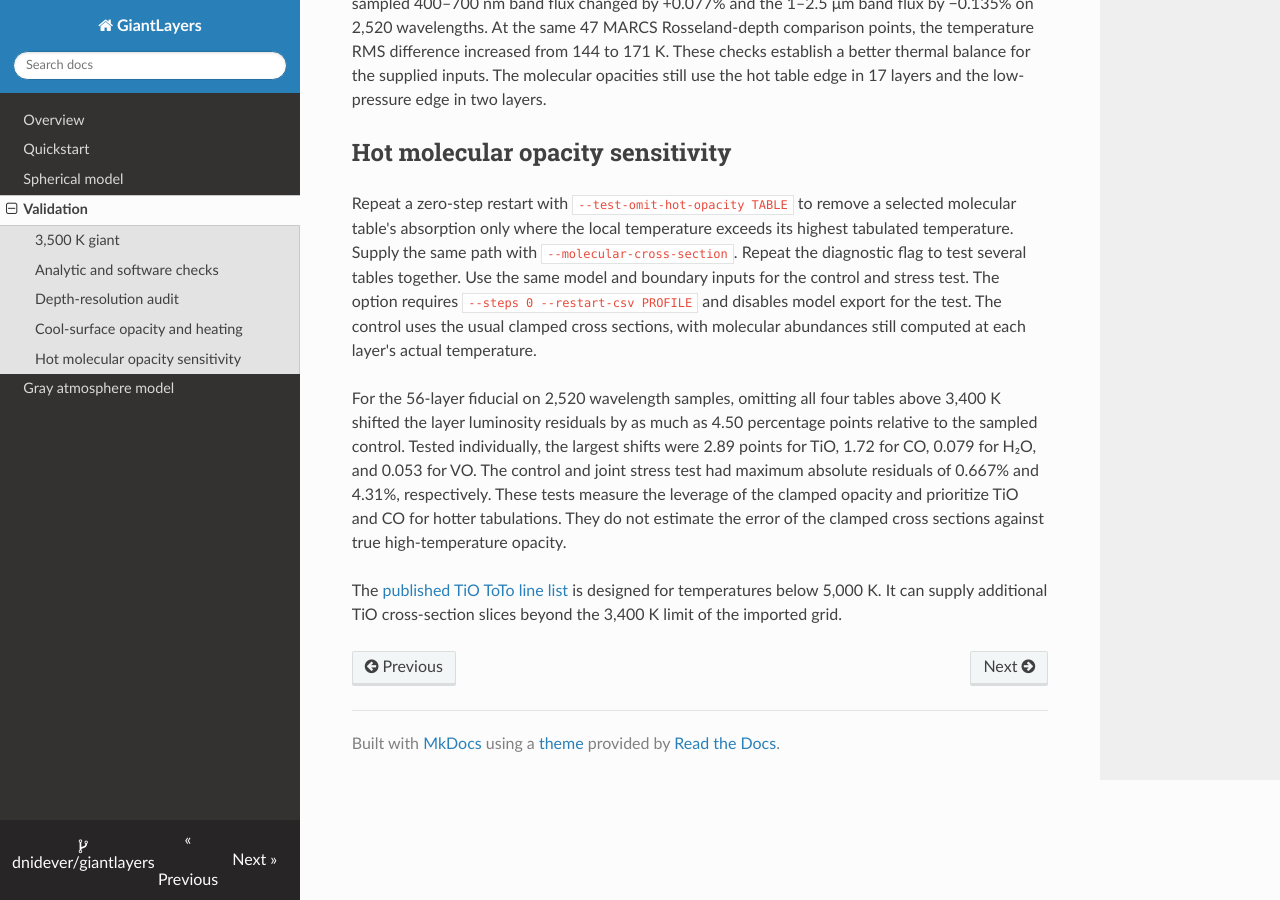
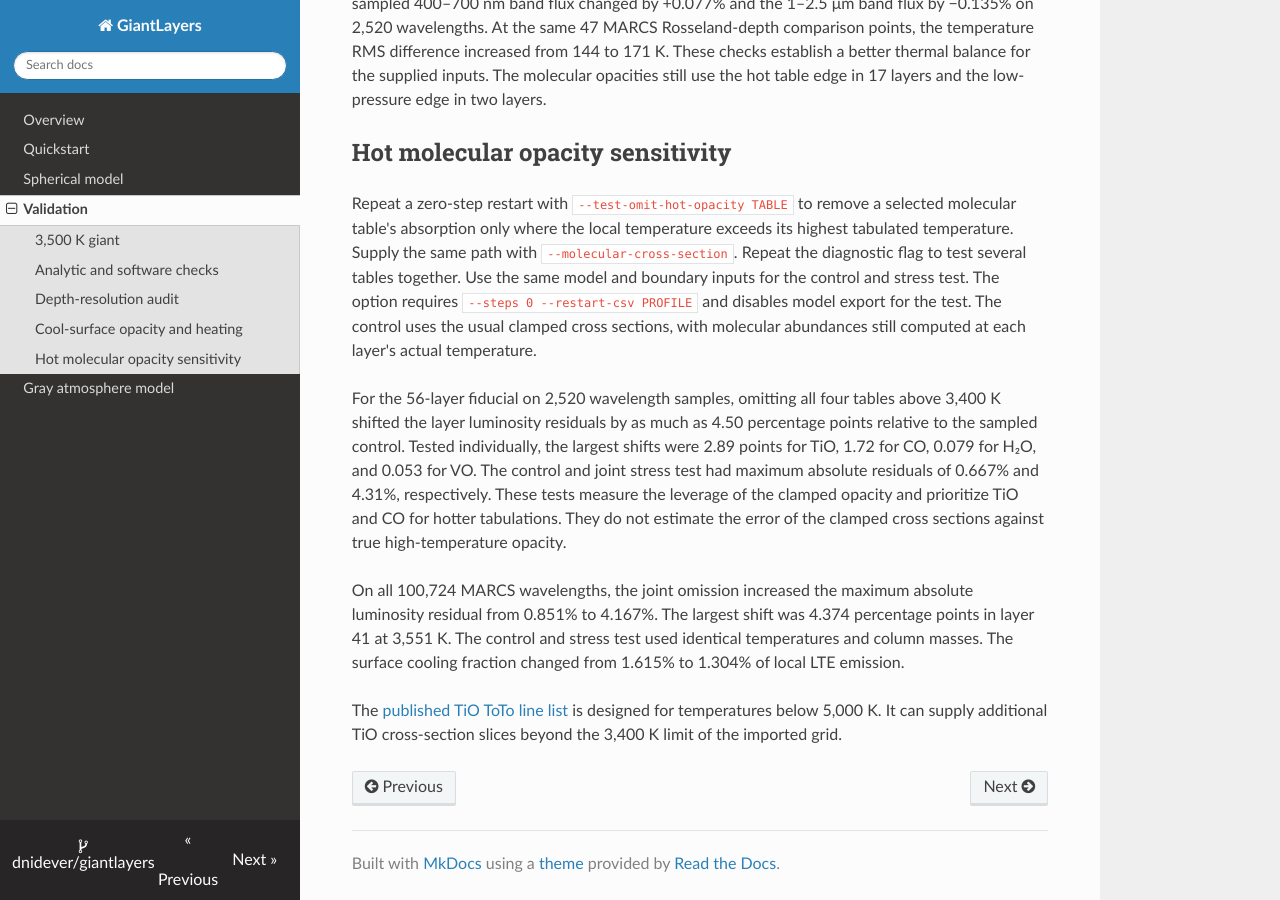
Before and after one commit to dnidever/giantlayers, an MkDocs documentation site: the page built from docs/validation.md, in a window 1280 px wide and 900 px high, scrolled down 5073 px. Built offline with MkDocs 1.6.1, drawn with Linux system fonts in a browser that asks for light colours; nearby versions of some CDN libraries.

Commit message:
Record full-grid hot opacity sensitivity for the fiducial giant

```diff
--- a/docs/validation.md
+++ b/docs/validation.md
@@ -95,4 +95,6 @@ Repeat a zero-step restart with `--test-omit-hot-opacity TABLE` to remove a sele
 
 For the 56-layer fiducial on 2,520 wavelength samples, omitting all four tables above 3,400 K shifted the layer luminosity residuals by as much as 4.50 percentage points relative to the sampled control. Tested individually, the largest shifts were 2.89 points for TiO, 1.72 for CO, 0.079 for H₂O, and 0.053 for VO. The control and joint stress test had maximum absolute residuals of 0.667% and 4.31%, respectively. These tests measure the leverage of the clamped opacity and prioritize TiO and CO for hotter tabulations. They do not estimate the error of the clamped cross sections against true high-temperature opacity.
 
+On all 100,724 MARCS wavelengths, the joint omission increased the maximum absolute luminosity residual from 0.851% to 4.167%. The largest shift was 4.374 percentage points in layer 41 at 3,551 K. The control and stress test used identical temperatures and column masses. The surface cooling fraction changed from 1.615% to 1.304% of local LTE emission.
+
 The [published TiO ToTo line list](https://doi.org/10.1093/mnras/stz1818) is designed for temperatures below 5,000 K. It can supply additional TiO cross-section slices beyond the 3,400 K limit of the imported grid.
```
